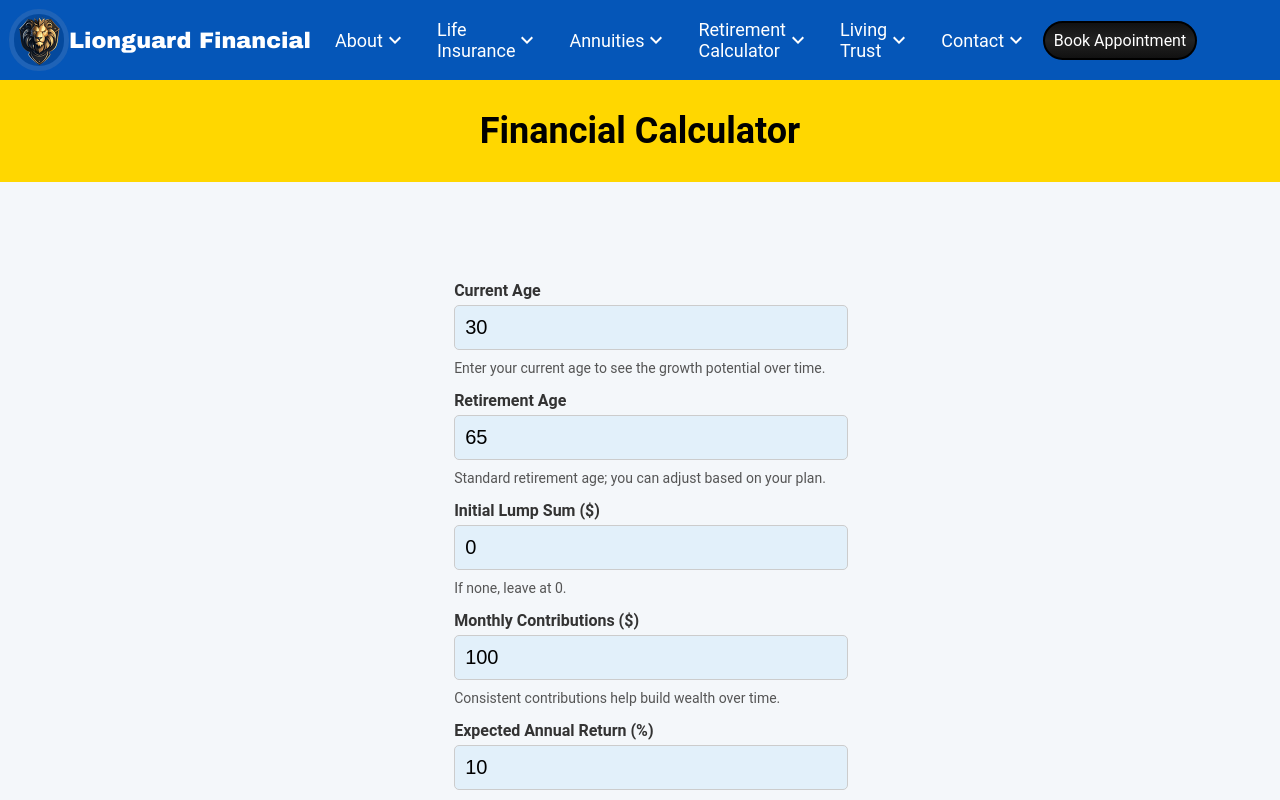
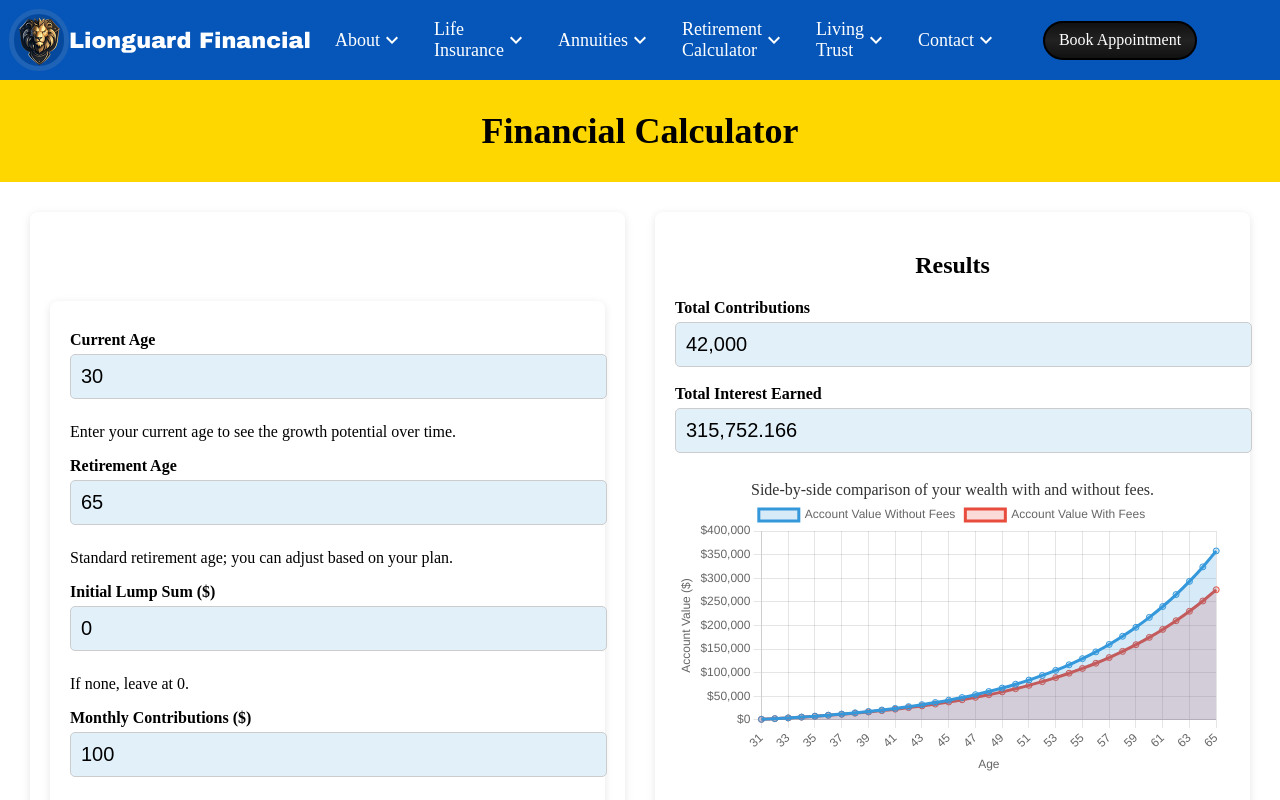
Before and after one commit to AspireHall/Lionguard, a React (Vite) app: page /retirementcalculator in a window 1280 px wide. Shown: the top 800 px of the page. Built offline with nearby package versions, Linux system fonts and the light colour scheme.

Commit message:
needed to switch css to module.css and use jsx format

```diff
--- a/src/Pages/RetirementCalculator/FeeImpactChart.jsx
+++ b/src/Pages/RetirementCalculator/FeeImpactChart.jsx
@@ -1,4 +1,4 @@
-import "./FeeImpactChart.module.css";
+import classes from "./FeeImpactChart.module.css";
 import { useEffect, useRef, useState } from "react";
 import { Chart } from "chart.js/auto";
 
@@ -138,56 +138,74 @@ const FeeImpactChart = () => {
     });
   }, [formData]);
   return (
-    <div className="page-wrapper">
-      <header>
+    <div className={classes.pageWrapper}>
+      <header className={classes.header}>
         <h1>Financial Calculator</h1>
       </header>
-      <main>
-        <div className="form-section">
+      <main className={classes.main}>
+        <div className={classes.formSection}>
           <div className="space" style={{ marginTop: "69px" }}></div>
-          <form>
-            <label htmlFor="currentAge">Current Age</label>
+          <form className={classes.formSection}>
+            <label className={classes.label} htmlFor="currentAge">
+              Current Age
+            </label>
             <input
+              className={classes.input}
               type="number"
               id="currentAge"
               value={formData.currentAge}
               onChange={handleInputChange}
             />
             <p>Enter your current age to see the growth potential over time.</p>
-            <label htmlFor="retirementAge">Retirement Age</label>
+            <label className={classes.label} htmlFor="retirementAge">
+              Retirement Age
+            </label>
             <input
+              className={classes.input}
               type="number"
               id="retirementAge"
               value={formData.retirementAge}
               onChange={handleInputChange}
             />
             <p>Standard retirement age; you can adjust based on your plan.</p>
-            <label htmlFor="lumpSum">Initial Lump Sum ($)</label>
+            <label className={classes.label} htmlFor="lumpSum">
+              Initial Lump Sum ($)
+            </label>
             <input
+              className={classes.input}
               type="number"
               id="lumpSum"
               value={formData.lumpSum}
               onChange={handleInputChange}
             />
             <p>If none, leave at 0.</p>
-            <label htmlFor="monthly">Monthly Contributions ($)</label>
+            <label className={classes.label} htmlFor="monthly">
+              Monthly Contributions ($)
+            </label>
             <input
+              className={classes.input}
               type="number"
               id="monthly"
               value={formData.monthly}
               onChange={handleInputChange}
             />
             <p>Consistent contributions help build wealth over time.</p>
-            <label htmlFor="interestRate">Expected Annual Return (%)</label>
+            <label className={classes.label} htmlFor="interestRate">
+              Expected Annual Return (%)
+            </label>
             <input
+              className={classes.input}
               type="number"
               id="interestRate"
               value={formData.interestRate}
               onChange={handleInputChange}
             />
             <p>Adjust based on your target market return.</p>
-            <label htmlFor="fees">Management Fees (%)</label>
+            <label className={classes.label} htmlFor="fees">
+              Management Fees (%)
+            </label>
             <input
+              className={classes.input}
               type="number"
               id="fees"
               value={formData.fees}
@@ -196,31 +214,33 @@ const FeeImpactChart = () => {
             <p>1% is typical, but lower fees are better.</p>
           </form>
         </div>
-        <div className="results-section">
+        <div className={classes.resultsSection}>
           <h2>
             <strong>Results</strong>
           </h2>
-          <div className="result-field">
-            <label>
+          <div className={classes.resultField}>
+            <label className={classes.label}>
               <strong>Total Contributions</strong>
             </label>
             <input
+              className={classes.input}
               type="text"
               readOnly
               value={results.totalContributions.toLocaleString()}
             />
           </div>
-          <div className="result-field">
-            <label>
+          <div className={classes.resultField}>
+            <label className={classes.label}>
               <strong>Total Interest Earned</strong>
             </label>
             <input
+              className={classes.input}
               type="text"
               readOnly
               value={results.totalInterest.toLocaleString()}
             />
           </div>
-          <div className="chart-description">
+          <div className={classes.chartDescription}>
             Side-by-side comparison of your wealth with and without fees.
           </div>
           <div
@@ -237,10 +257,11 @@ const FeeImpactChart = () => {
           </div>
           <div className="chart-results">
             <div className="result-field">
-              <label>
+              <label className={classes.label}>
                 <strong>Total Projected Account Without Fees</strong>
               </label>
               <input
+                className={classes.input}
                 style={{ color: "green" }}
                 type="text"
                 readOnly
@@ -249,11 +270,12 @@ const FeeImpactChart = () => {
                 }
               />
             </div>
-            <div className="result-field">
-              <label>
+            <div className={classes.resultField}>
+              <label className={classes.label}>
                 <strong>Total Projected Account With Fees</strong>
               </label>
               <input
+                className={classes.input}
                 style={{ color: "red" }}
                 type="text"
                 readOnly
@@ -271,7 +293,7 @@ const FeeImpactChart = () => {
             style={{ color: "red" }}
             type="text"
             readOnly
-            className="total-fees-input"
+            className={classes.input}
             value={"$" + Number(results.totalFees.toFixed(2)).toLocaleString()}
           />
           <p>Total paid in fees over your contribution period.</p>
@@ -279,14 +301,14 @@ const FeeImpactChart = () => {
             <strong>Impact of Fees ($)</strong>
           </span>
           <input
+            className={classes.input}
             style={{ color: "red" }}
             type="text"
             readOnly
-            className="impact-of-fees"
             value={"$" + results.feeImpact.toLocaleString()}
           />
           <p>This includes both direct fees and lost compounding.</p>
-          <p className="disclaimer">
+          <p className={classes.disclaimer}>
             Educational Purposes Only: This premium financial calculator
             illustrates the power of compound growth. Projections are not
             guarantees. Use this as a planning tool.
--- a/src/Pages/RetirementCalculator/FeeImpactChart.module.css
+++ b/src/Pages/RetirementCalculator/FeeImpactChart.module.css
@@ -1,4 +1,4 @@
-body {
+.body {
   font-family: "Roboto", sans-serif;
   margin: 0;
   padding: 0;
@@ -6,27 +6,27 @@ body {
   color: #333;
 }
 
-.page-wrapper {
+.pageWrapper {
   display: flex;
   flex-direction: column;
   min-height: 100vh;
 }
 
 /* Header */
-header {
+.header {
   background-color: #ffd700;
   color: black;
   padding: 30px;
   text-align: center;
 }
 
-header h1 {
+.header h1 {
   margin: 0;
   font-size: 36px;
 }
 
 /* Main content */
-main {
+.main {
   display: flex;
   justify-content: space-around;
   flex-wrap: wrap;
@@ -36,8 +36,8 @@ main {
 }
 
 /* Form and results sections */
-.form-section,
-.results-section {
+.formSection,
+.resultsSection {
   background-color: #fff;
   padding: 20px;
   border-radius: 8px;
@@ -45,14 +45,14 @@ main {
   flex: 1 1 45%;
 }
 
-label {
+.label {
   font-weight: bold;
   display: block;
   margin: 10px 0 5px;
 }
 
-input[type="number"],
-input[readonly] {
+.input[type="number"],
+.input[readonly] {
   width: 100%;
   padding: 10px;
   font-size: 20px;
@@ -62,11 +62,11 @@ input[readonly] {
   background-color: #e2f0fa;
 }
 
-input[readonly] {
+.input[readonly] {
   cursor: not-allowed;
 }
 
-p {
+.p {
   font-size: 14px;
   color: #555;
   margin-top: 2px;
@@ -74,35 +74,35 @@ p {
 }
 
 /* Result section styles */
-.results-section h2 {
+.resultsSection h2 {
   text-align: center;
   color: black;
   font-weight: bold;
 }
 
-.result-field {
+.resultField {
   margin-bottom: 10px;
 }
 
 /* Fee highlighting */
-.impact-of-fees {
+.impactOfFees {
   color: #e74c3c;
   font-weight: bold;
 }
 
-.total-fees-input {
+.totalFeesInput {
   font-weight: bold;
 }
 
 /* Chart styles */
-.chart-description {
+.chartDescription {
   text-align: center;
   font-size: 16px;
   margin-top: 20px;
   color: #333;
 }
 
-.chart-container {
+.chartContainer {
   display: flex;
   flex-direction: column;
   justify-content: space-between;
```
